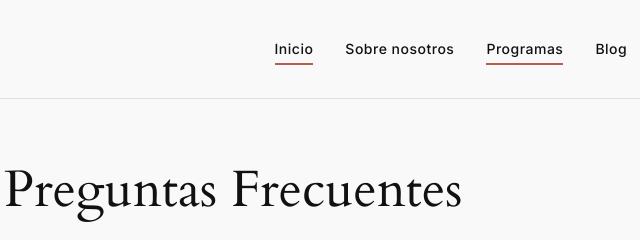
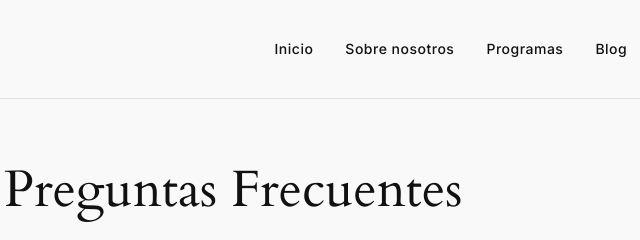
Before and after one commit to NachoColl/vaemptiness-website, an Eleventy site: page src/templates/faq.njk in a window 1280 px wide. Shown: the top 240 px of the page, 407-1047 px from the left. Built offline with nearby package versions, Linux system fonts and the light colour scheme; Eleventy itself is replaced by a stand-in of ours; files that its build step writes are made by us from their sources.

Commit message:
fix: correct navigation active state logic
- Add custom startsWith filter to .eleventy.js
- Fix homepage menu showing active on all pages
- Use exact match for homepage (page.url == '/')
- Use startsWith for all other pages
- Fix dropdown active state detection

Verification:
✓ Homepage only shows 'Inicio' active
✓ Other pages show correct menu item active
✓ Program pages show dropdown + specific item active
✓ All 12 Playwright tests passing

```diff
--- a/src/templates/_includes/header.njk
+++ b/src/templates/_includes/header.njk
@@ -14,15 +14,27 @@
           {% for item in navigation.mainMenu %}
           {% if item.hasDropdown %}
           <li class="has-dropdown">
-            <a href="#" class="dropdown-toggle{% if item.dropdown | selectattr('matchUrl', 'in', page.url) | list | length > 0 %} active{% endif %}">{{ item.text }}</a>
+            {# Check if any dropdown item is active #}
+            {% set isDropdownActive = false %}
+            {% for subItem in item.dropdown %}
+              {% if page.url | startsWith(subItem.matchUrl) %}
+                {% set isDropdownActive = true %}
+              {% endif %}
+            {% endfor %}
+            <a href="#" class="dropdown-toggle{% if isDropdownActive %} active{% endif %}">{{ item.text }}</a>
             <ul class="dropdown-menu">
               {% for subItem in item.dropdown %}
-              <li><a href="{{ subItem.url | url }}" {% if subItem.matchUrl in page.url %}class="active"{% endif %}>{{ subItem.text }}</a></li>
+              <li><a href="{{ subItem.url | url }}" {% if page.url | startsWith(subItem.matchUrl) %}class="active"{% endif %}>{{ subItem.text }}</a></li>
               {% endfor %}
             </ul>
           </li>
           {% else %}
-          <li><a href="{{ item.url | url }}" {% if item.matchUrl in page.url %}class="active"{% endif %}>{{ item.text }}</a></li>
+          {# Special case for homepage - exact match only #}
+          {% if item.matchUrl == "/" %}
+          <li><a href="{{ item.url | url }}" {% if page.url == "/" %}class="active"{% endif %}>{{ item.text }}</a></li>
+          {% else %}
+          <li><a href="{{ item.url | url }}" {% if page.url | startsWith(item.matchUrl) %}class="active"{% endif %}>{{ item.text }}</a></li>
+          {% endif %}
           {% endif %}
           {% endfor %}
         </ul>
```
Also changed, not shown: .eleventy.js.
